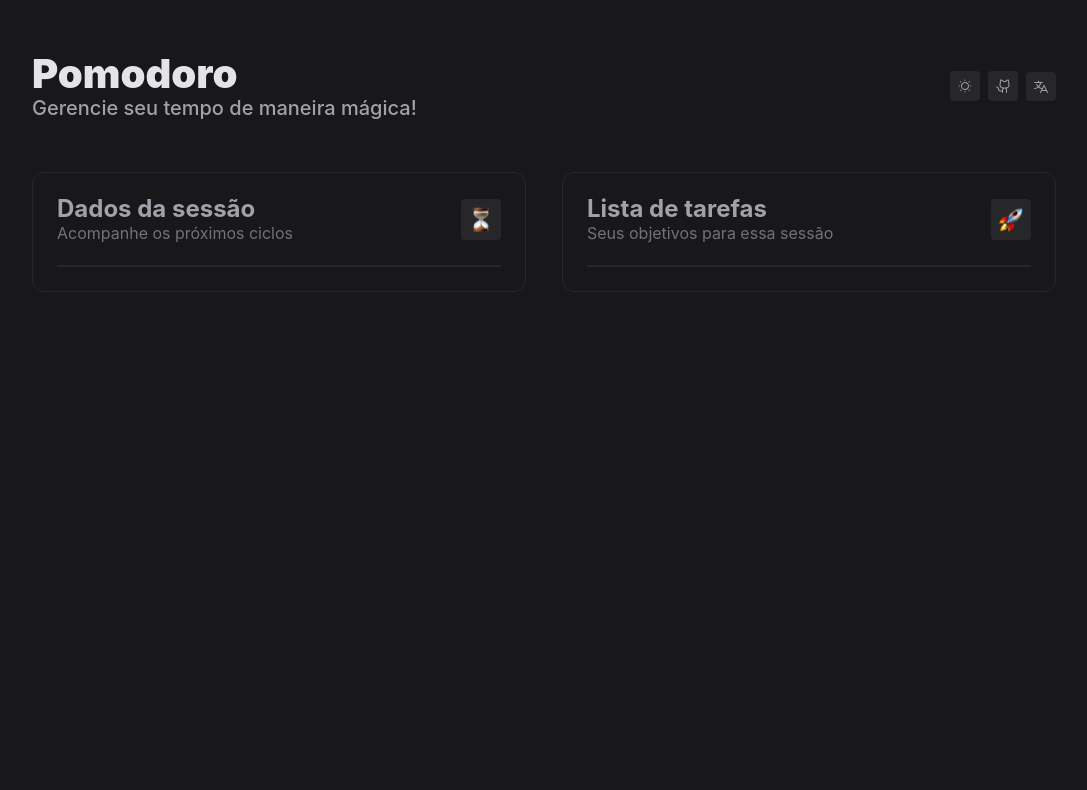
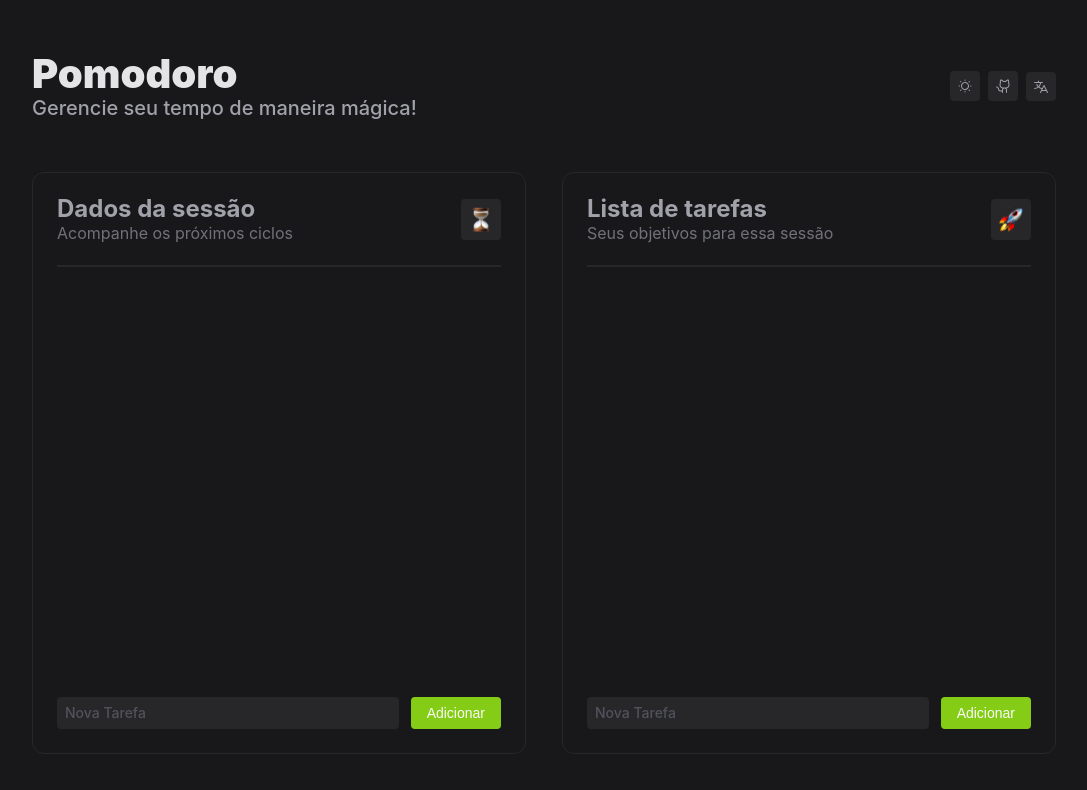
Before and after one commit to victorluadev/ballerini-challenge-may, a React (Create React App) app: page / in a window 1280 px wide. Shown: the top 790 px of the page, without its empty margins (96-1183 px from the left). Built offline with nearby package versions, Linux system fonts and the light colour scheme.

Commit message:
feat: inputs da lista de tarefas

```diff
--- /dev/null
+++ b/src/components/Tasklist/index.tsx
@@ -0,0 +1,15 @@
+import { InputButton, InputContainer, InputText, ListWrapper, TasklistContainer } from "./style";
+
+const Tasklist = () => {
+  return (
+    <ListWrapper>
+      <TasklistContainer/>
+      <InputContainer>
+        <InputText placeholder="Nova Tarefa"/>
+        <InputButton>Adicionar</InputButton>
+      </InputContainer>
+    </ListWrapper>
+  )
+}
+
+export default Tasklist;
--- /dev/null
+++ b/src/components/Tasklist/style.ts
@@ -0,0 +1,65 @@
+import styled from "styled-components";
+import { CONSTANTS } from "../../constants";
+
+export const ListWrapper = styled.div`
+  display: flex;
+  flex-direction: column;
+  padding: 24px;
+`;
+
+export const TasklistContainer = styled.div`
+  display: flex;
+  flex-direction: column;
+  justify-content: center;
+  align-items: center;
+  min-height: 382px;
+`;
+
+export const InputContainer = styled.div`
+  width: 100%;
+  display: flex;
+  flex-direction: row;
+  justify-content: space-between;
+  align-items: center;
+  gap: 12px;
+`;
+
+export const InputText = styled.input`
+  width: 100%;
+  padding: 8px;
+  border: none;
+  border-radius: 4px;
+  font-style: normal;
+  font-weight: 500;
+  font-size: 14px;
+  background: ${props => props.theme.inputBackground};
+  color: ${props=> props.theme.inputTextColor};
+
+  &::placeholder{
+    font-family: 'Inter', sans-serif;
+    font-style: normal;
+    font-weight: 500;
+    font-size: 14px;
+    color: ${props=> props.theme.inputTextColor};
+  }
+`;
+
+export const InputButton = styled.button`
+  border: none;
+  border-radius: 4px;
+  padding: 8px 16px;
+  font-style: normal;
+  font-weight: 500;
+  font-size: 14px;
+  background: ${CONSTANTS.COLORS.green};
+  color: ${CONSTANTS.COLORS.zinc50};
+  cursor: pointer;
+
+  &:active {
+    opacity: 0.75;
+  }
+
+  &:hover {
+    transform: scale(1.10);
+  }
+`;
--- a/src/pages/Home/index.tsx
+++ b/src/pages/Home/index.tsx
@@ -21,7 +21,7 @@ import RocketIcon from "../../assets/rocket.svg";
 import GithubIcon from "../../assets/github.svg";
 import LightIcon from "../../assets/light.svg";
 import TranslateIcon from "../../assets/translate.svg";
-import Badge from "../../components/Badge";
+import Tasklist from "../../components/Tasklist";
 
 const Home = () => {
   const [theme, setTheme] = useState<string>("dark");
@@ -33,9 +33,9 @@ const Home = () => {
       <Container>
         <Header>
         <Icon
-          onClick={toggleTheme}
           icon={LightIcon}
           alt="ícone para troca de tema"
+          onClick={toggleTheme}
           isClickable
         />
         <Icon
@@ -61,6 +61,7 @@ const Home = () => {
               </IconWrapper>
             </DetailsWrapper>
             <Divisor/>
+            <Tasklist/>
           </Section>
           <Section>
             <DetailsWrapper>
@@ -73,6 +74,7 @@ const Home = () => {
               </IconWrapper>
             </DetailsWrapper>
             <Divisor/>
+            <Tasklist/>
           </Section>
         </SectionWrapper>
       </Container>
--- a/src/theme/index.tsx
+++ b/src/theme/index.tsx
@@ -7,7 +7,9 @@ export const lightTheme = {
   icon: CONSTANTS.COLORS.zinc100,
   title: CONSTANTS.COLORS.zinc600,
   subtitle: CONSTANTS.COLORS.zinc500,
-  border: CONSTANTS.COLORS.zinc200
+  border: CONSTANTS.COLORS.zinc200,
+  inputBackground: CONSTANTS.COLORS.zinc100,
+  inputTextColor: CONSTANTS.COLORS.zinc400
 };
 
 export const darkTheme = {
@@ -17,5 +19,7 @@ export const darkTheme = {
   icon: CONSTANTS.COLORS.zinc800,
   title: CONSTANTS.COLORS.zinc400,
   subtitle: CONSTANTS.COLORS.zinc500,
-  border: CONSTANTS.COLORS.zinc800
+  border: CONSTANTS.COLORS.zinc800,
+  inputBackground: CONSTANTS.COLORS.zinc800,
+  inputTextColor: CONSTANTS.COLORS.zinc600
 };
```
